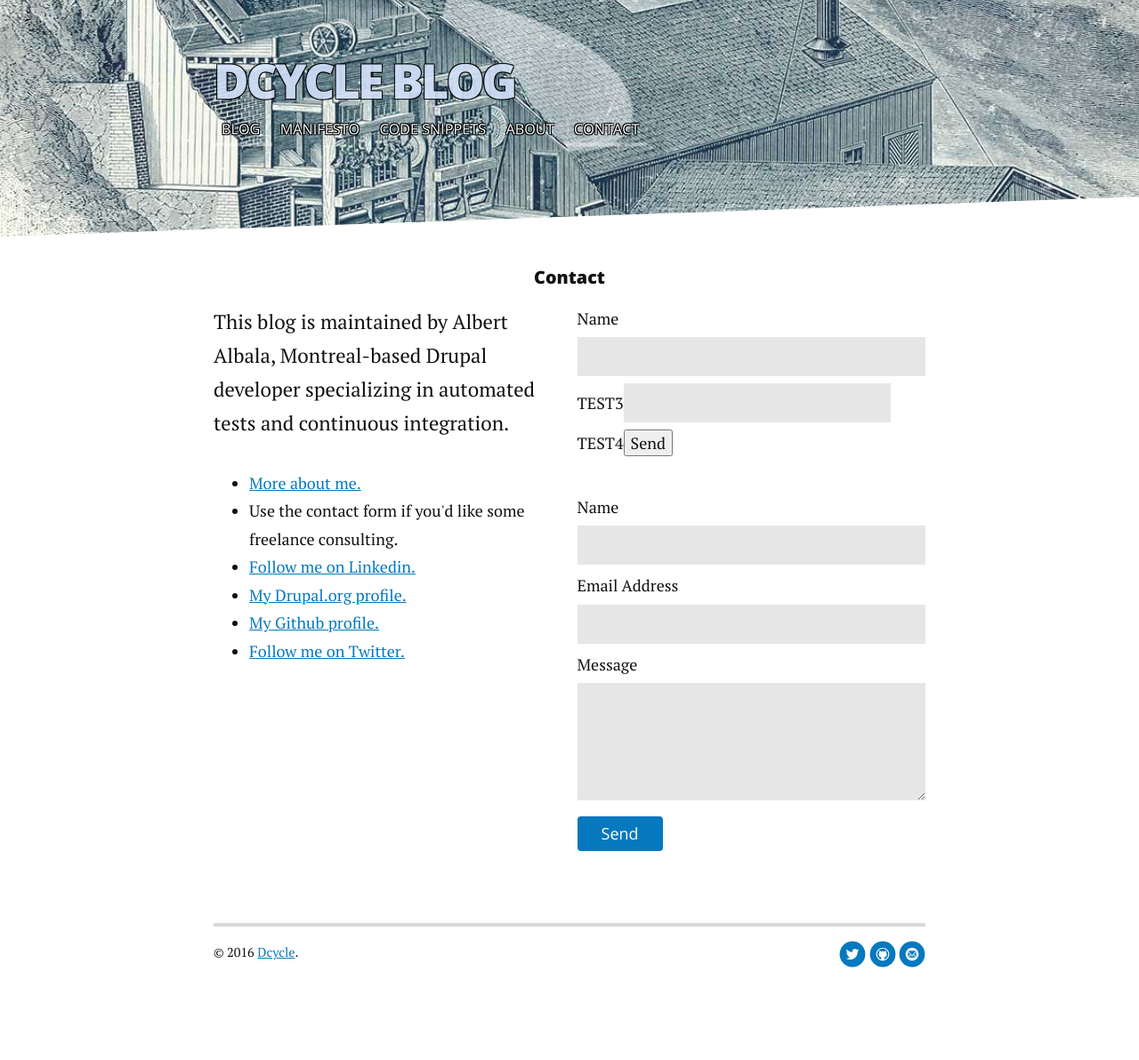
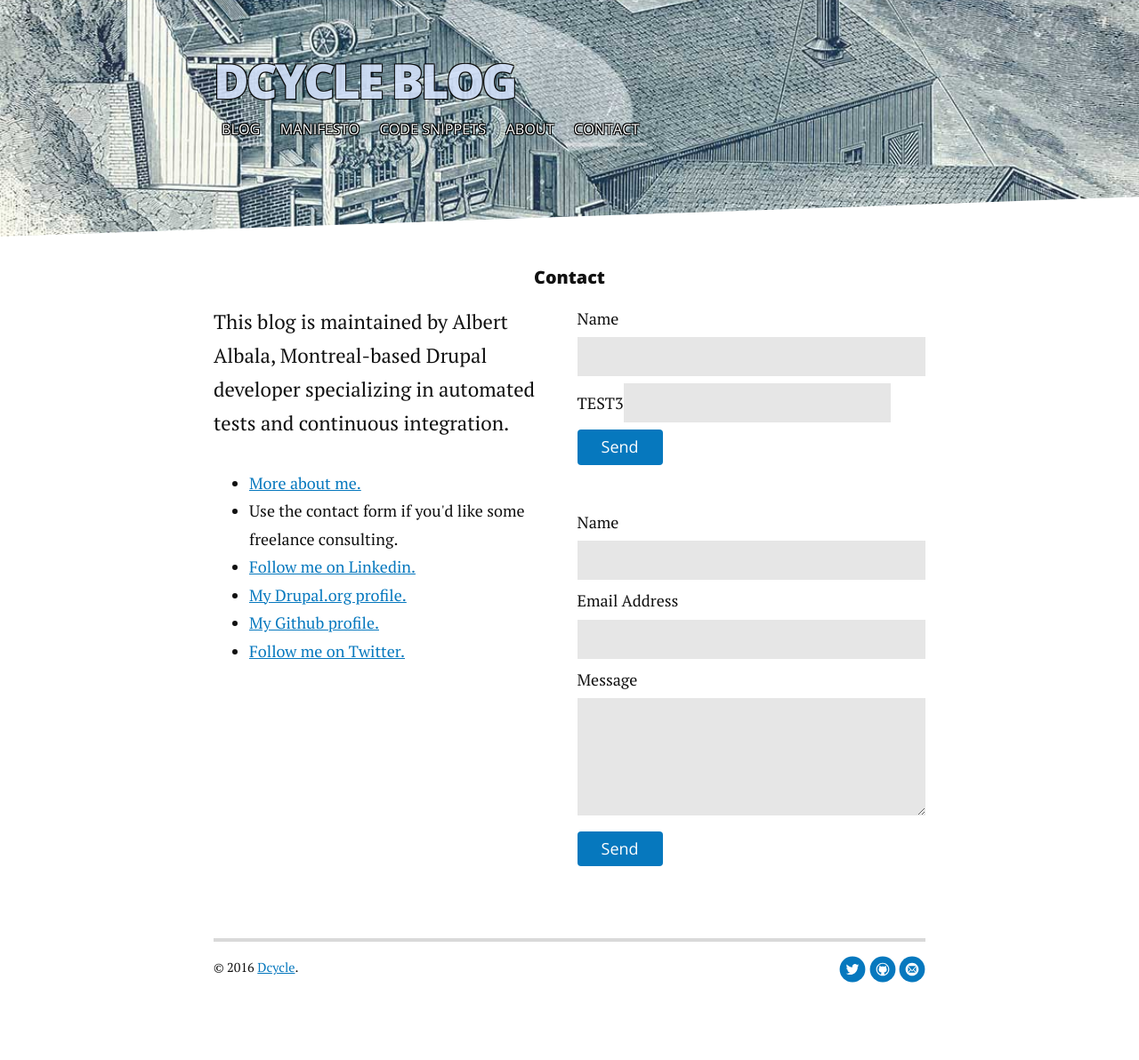
Before and after one commit to alberto56/dcycleblog, a Jekyll site: the page built from contact.md, in a window 1280 px wide. Shown: the whole page at 89% size. Built offline with Jekyll 4.4.1, drawn with Linux system fonts in a browser that asks for light colours; nearby versions of some CDN libraries.

Commit message:
Update contact.md

```diff
--- a/contact.md
+++ b/contact.md
@@ -21,7 +21,7 @@
     <input type="hidden" name="_next" value="http://blog.dcycle.com/thanks">
     <input type="text" id="name" name="name" class="full-width"><br>
     TEST3<input type="email" name="_replyto">
-    TEST4<input type="submit" value="Send">
+    <input type="submit" value="Send" class="button">
   </form>
   <form action="http://formspree.io/albert@dcycle.com" method="POST">
     <label for="name">Name</label>
```
